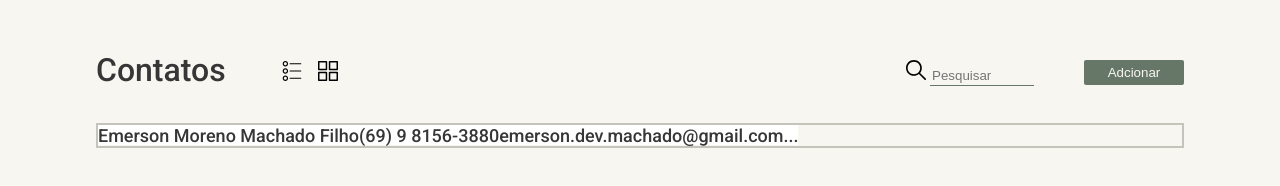
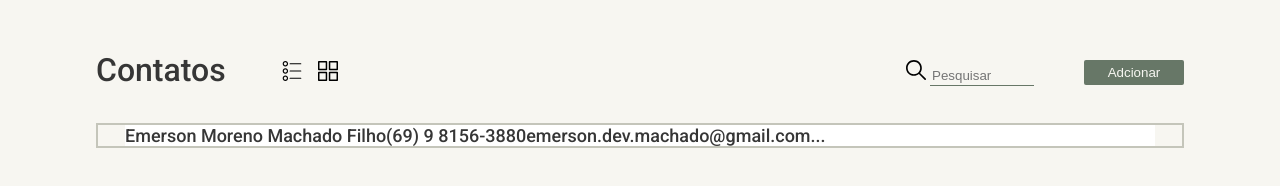
Before and after one commit to Emerson-MM-Filho/contatos_javascript, a plain HTML site: page codigos/index.html in a window 1280 px wide. Drawn offline with Linux system fonts and the light colour scheme.

Commit message:
edit css

```diff
--- a/codigos/style.css
+++ b/codigos/style.css
@@ -104,11 +104,13 @@ body {
 .listContacts {
     display: flex;
     border: 2px solid var(--color-secundary);
+    justify-content: center;
+}
+
+#contactLabel {
+    width: 95%;
+    background-color: var(--color-contact);
 }
 
 #contact {
     display: flex;
-    background-color: var(--color-contact);
-    width: 100%;
-    height: 95%;
-}
```
